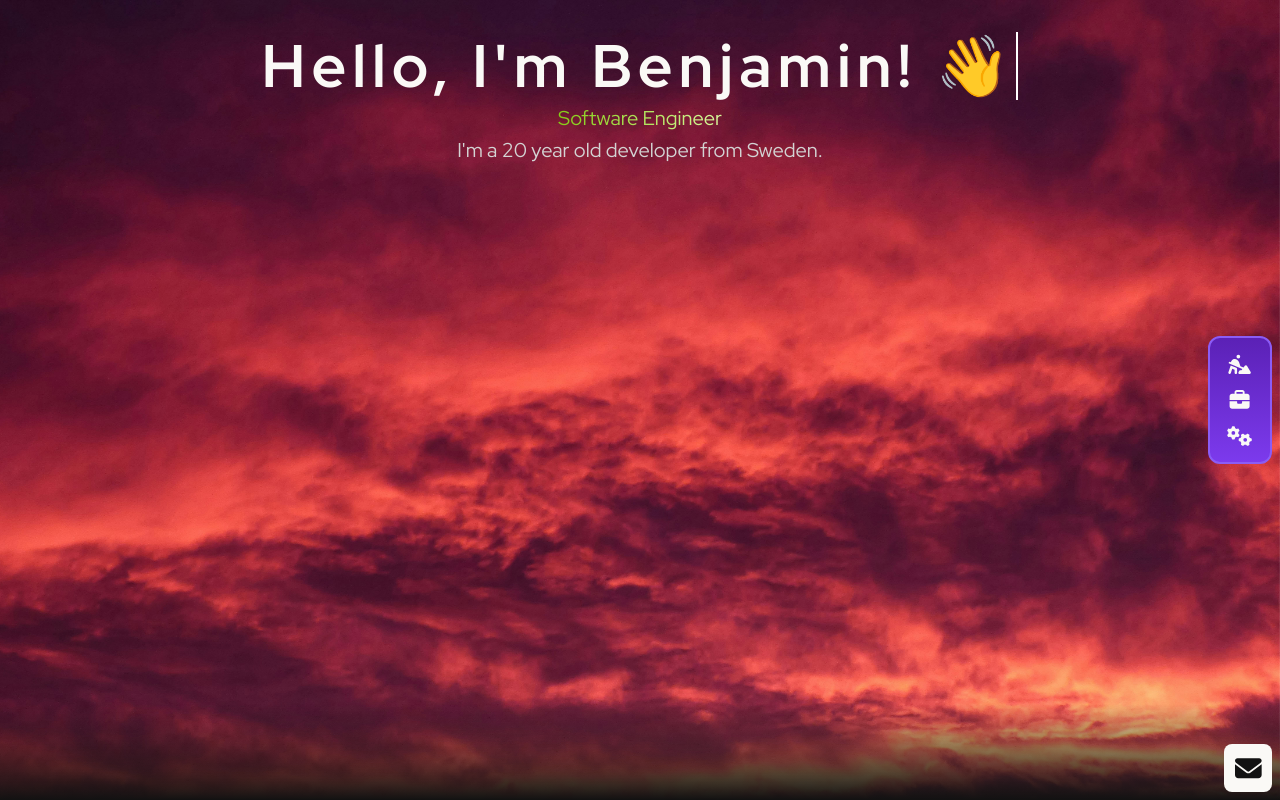
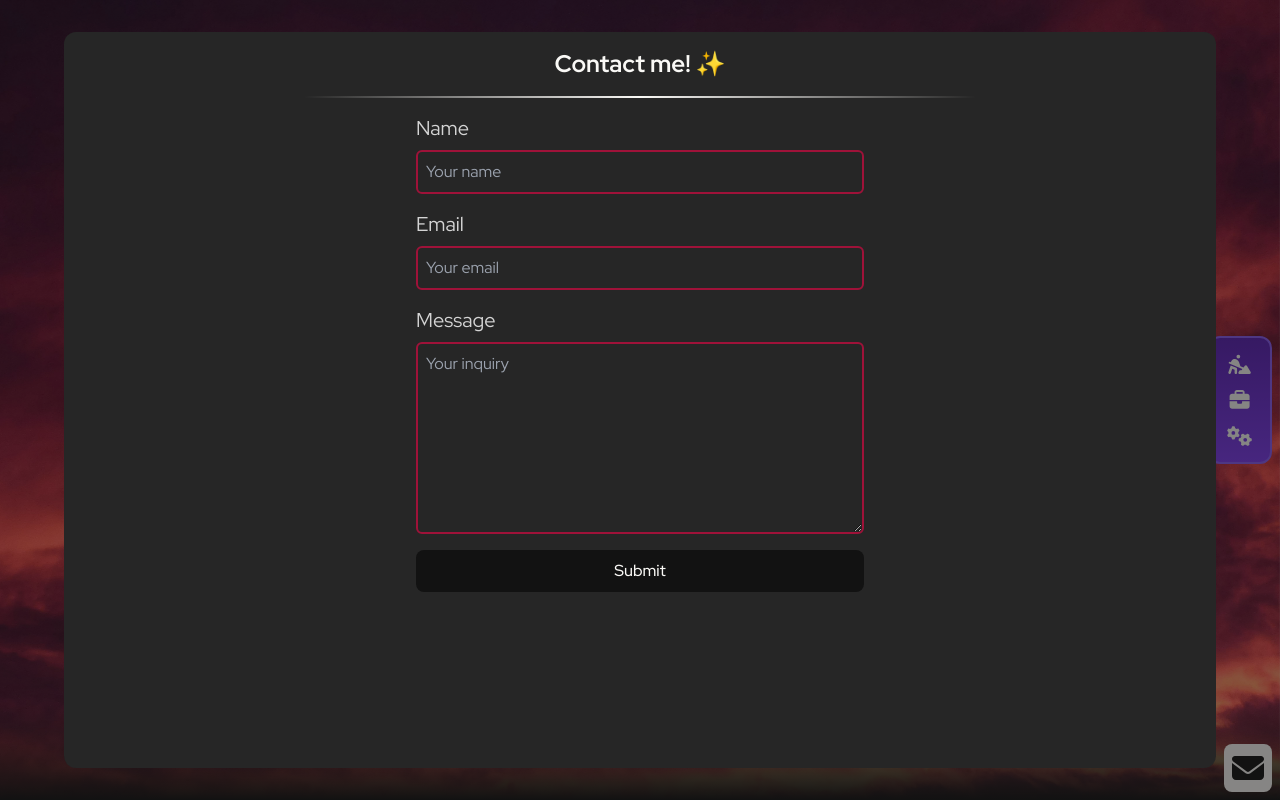
Before and after one commit to AI-nsley69/portfolio, a Vue app: page / in a window 1280 px wide. Both pictures are taken after a click on the icon 1248 px from the left and 768 px from the top of the page. Built offline with nearby package versions, Linux system fonts and the light colour scheme.

Commit message:
Basic email form

```diff
--- a/package.json
+++ b/package.json
@@ -15,6 +15,7 @@
     "@fortawesome/free-solid-svg-icons": "^6.6.0",
     "@fortawesome/vue-fontawesome": "^3.0.8",
     "gsap": "^3.12.5",
+    "pinia": "^2.1.7",
     "vue": "^3.3.4"
   },
   "devDependencies": {
--- a/src/App.vue
+++ b/src/App.vue
@@ -21,7 +21,4 @@ defineComponent({
 onMounted(toggleDarkMode);
 </script>
 
-<style scoped>
-#main {
-}
-</style>
+<style scoped></style>
--- a/src/components/Email.vue
+++ /dev/null
@@ -1,11 +0,0 @@
-<template>
-    <div class="absolute bottom-2 right-2 w-12 h-12 bg-white cursor-pointer rounded-lg flex flex-col items-center justify-center p-1">
-        <font-awesome-icon :icon="['fa', 'envelope']" class="text-black w-2/3 h-2/3" />
-    </div>
-</template>
-
-<script setup lang="ts">
-</script>
-
-<style scoped>
-</style>
--- /dev/null
+++ b/src/components/EmailForm.vue
@@ -0,0 +1,83 @@
+<template>
+  <div
+    v-if="store.emailFormOpen"
+    class="absolute top-0 left-0 w-full h-full bg-black/50 z-[90] p-8 flex flex-col items-center justify-center"
+    @click:outside="store.toggleEmailForm()"
+  >
+    <div
+      class="flex flex-col justify-space items-center w-full max-w-6xl h-full z-[100] bg-neutral-800 rounded-xl p-4 gap-4"
+    >
+      <font-awesome-icon
+        :icon="['fas', 'xmark']"
+        class="text-white relative top-2 right-2"
+      />
+      <h2 class="w-full font-bold text-2xl">Contact me! ✨</h2>
+      <div
+        class="w-3/5 h-[2px] max-h-[2px] bg-gradient-to-r from-transparent via-white to-transparent rounded-md z-[100]"
+      ></div>
+      <form
+        target="_blank"
+        action="https://formsubmit.co/af08eb4d77ce09e8b586dd8bbfa2756b"
+        method="POST"
+        class="flex flex-col justify-space items-center w-full gap-4"
+        @submit.capture="handleSubmit"
+      >
+        <input type="hidden" name="_url" value="https://portfolio.benji.foo" />
+        <div class="flex flex-col text-left gap-2 w-full max-w-md">
+          <label for="name" class="text-neutral-300 text-xl">Name</label>
+          <input
+            type="text"
+            id="name"
+            name="name"
+            class="w-full rounded-md p-2 border-2 border-rose-800 bg-transparent outline-none focus:border-rose-500"
+            placeholder="Your name"
+            required
+          />
+        </div>
+        <div class="flex flex-col text-left gap-2 w-full max-w-md">
+          <label for="email" class="text-neutral-300 text-xl">Email</label>
+          <input
+            type="email"
+            id="email"
+            name="email"
+            class="w-full rounded-md p-2 border-2 border-rose-800 bg-transparent outline-none focus:border-rose-500"
+            placeholder="Your email"
+            required
+          />
+        </div>
+        <div class="flex flex-col text-left gap-2 w-full max-w-md">
+          <label for="message" class="text-neutral-300 text-xl">Message</label>
+          <textarea
+            type="content"
+            id="message"
+            name="message"
+            class="w-full h-48 rounded-md p-2 border-2 border-rose-800 bg-transparent outline-none focus:border-rose-500"
+            placeholder="Your inquiry"
+            required
+          ></textarea>
+        </div>
+        <div class="flex flex-row gap-2 justify-center w-full max-w-md">
+          <button
+            type="submit"
+            class="bg-black text-white px-4 py-2 rounded-lg w-full hover:border-rose-800 hover:border-2"
+            @submit=""
+          >
+            Submit
+          </button>
+        </div>
+      </form>
+    </div>
+  </div>
+</template>
+
+<script setup lang="ts">
+import { useStore } from "../store";
+
+const store = useStore();
+
+function handleSubmit() {
+  setTimeout(store.toggleEmailForm, 100);
+}
+</script>
+
+<style scoped></style>
--- /dev/null
+++ b/src/components/EmailToggle.vue
@@ -0,0 +1,20 @@
+<template>
+  <div
+    class="absolute bottom-2 right-2 w-12 h-12 bg-white cursor-pointer rounded-lg flex flex-col items-center justify-center p-1"
+  >
+    <!-- Icon -->
+    <font-awesome-icon
+      :icon="['fa', 'envelope']"
+      class="text-black w-4/5 h-4/5"
+      @click="store.toggleEmailForm()"
+    />
+  </div>
+</template>
+
+<script setup lang="ts">
+import { useStore } from "../store";
+
+const store = useStore();
+</script>
+
+<style scoped></style>
--- a/src/components/Main.vue
+++ b/src/components/Main.vue
@@ -3,7 +3,8 @@
     class="flex flex-1 flex-col justify-start overflow-y-scroll overflow-x-hidden text-white"
   >
     <!-- Overlay -->
-    <Email />
+    <EmailForm />
+    <EmailToggle />
     <!-- Site components -->
     <Introduction id="home" />
     <div class="min-h-16 w-full bg-black"></div>
@@ -22,7 +23,8 @@
 
 <script setup lang="ts">
 import { defineComponent, onMounted } from "vue";
-import Email from "./Email.vue";
+import EmailToggle from "./EmailToggle.vue";
+import EmailForm from "./EmailForm.vue";
 import Introduction from "./Main/Introduction.vue";
 import WorkExperience from "./Main/WorkExperience.vue";
 import Projects from "./Main/Projects.vue";
@@ -31,7 +33,8 @@ import Footer from "./Footer.vue";
 
 defineComponent({
   components: {
-    Email,
+    EmailToggle,
+    EmailForm,
     Introduction,
     WorkExperience,
     Projects,
@@ -41,14 +44,14 @@ defineComponent({
 });
 
 onMounted(() => {
-    const section = document.querySelector('.pages');
-    section?.classList.add('pages-lazy')
-})
+  const section = document.querySelector(".pages");
+  section?.classList.add("pages-lazy");
+});
 </script>
 
 <style scoped>
 .pages-lazy {
-    background-image: url("/backgrounds/pages.jpg");
+  background-image: url("/backgrounds/pages.jpg");
 }
 
 .pages {
--- a/src/main.ts
+++ b/src/main.ts
@@ -1,18 +1,17 @@
 import { createApp } from "vue";
 import "./style.css";
-/* import the fontawesome core */
-import { library } from '@fortawesome/fontawesome-svg-core'
-import { addIcons } from './helpers/fontAwesome';
-
-/* import font awesome icon component */
-import { FontAwesomeIcon } from '@fortawesome/vue-fontawesome'
+// FontAwesome
+import { library } from "@fortawesome/fontawesome-svg-core";
+import { addIcons } from "./helpers/fontAwesome";
+import { FontAwesomeIcon } from "@fortawesome/vue-fontawesome";
+// Pinia
+import { createPinia } from "pinia";
+const pinia = createPinia();
 
 import App from "./App.vue";
 
-const app = createApp(App)
+const app = createApp(App);
 
 addIcons(library);
 
-app.component('font-awesome-icon', FontAwesomeIcon);
-
-app.mount('#app')
+app.component("font-awesome-icon", FontAwesomeIcon).use(pinia).mount("#app");
--- /dev/null
+++ b/src/store.ts
@@ -0,0 +1,14 @@
+import { defineStore } from "pinia";
+import { ref } from "vue";
+
+export const useStore = defineStore({
+  id: "app",
+  state: () => ({
+    emailFormOpen: ref(false),
+  }),
+  actions: {
+    toggleEmailForm() {
+      this.emailFormOpen = !this.emailFormOpen;
+    },
+  },
+});
```
